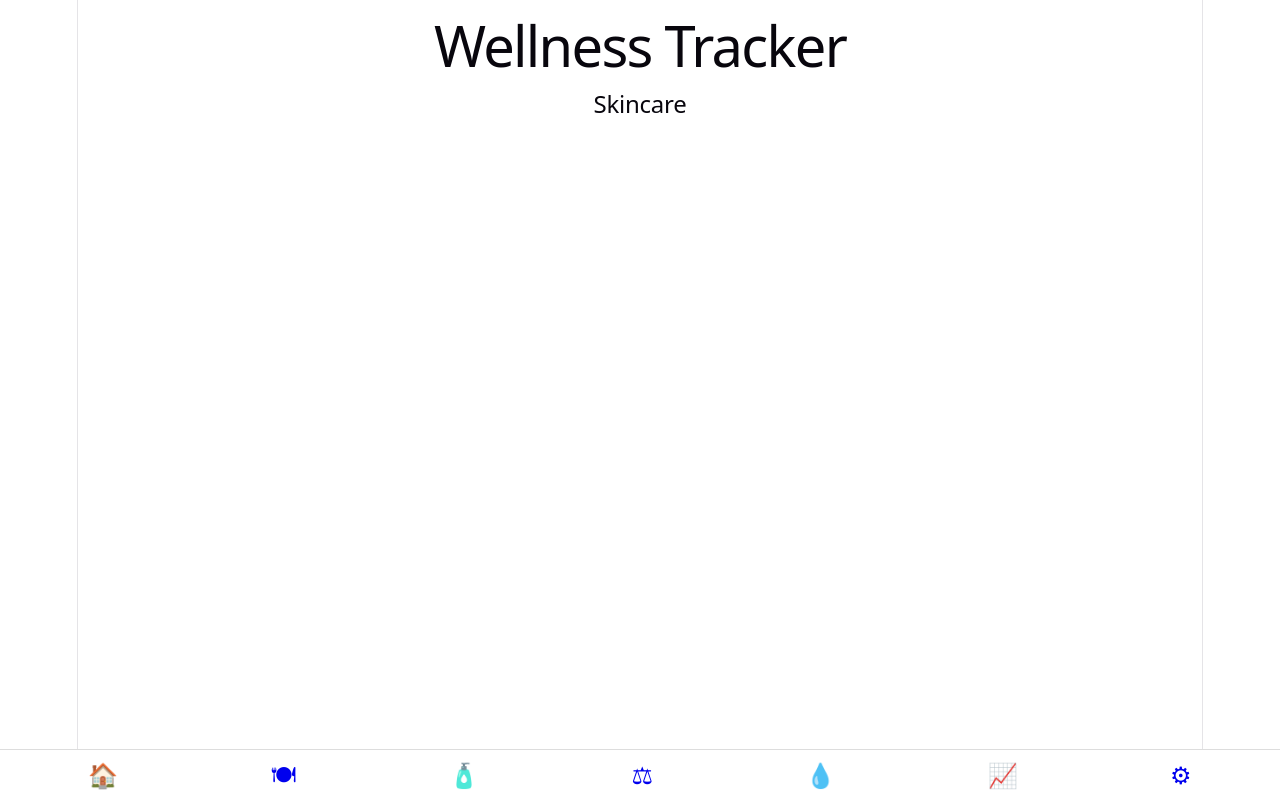
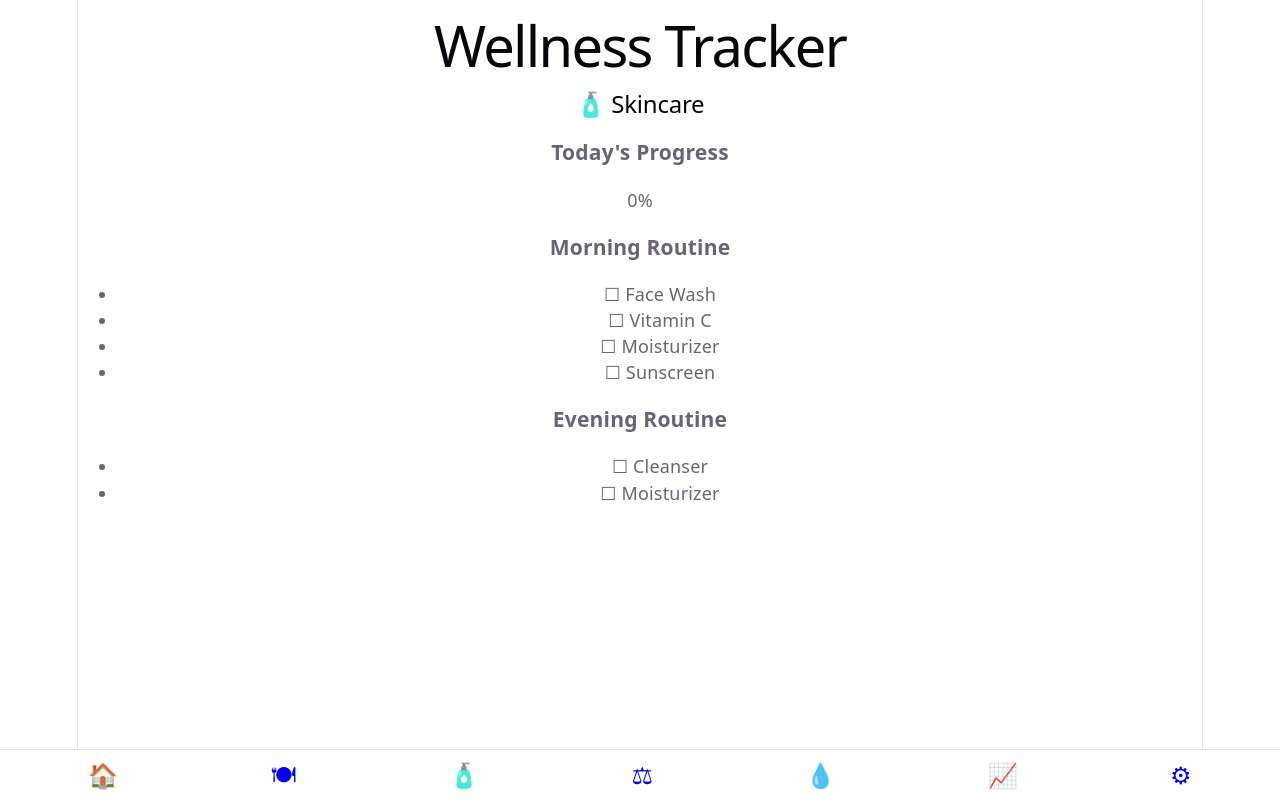
Before and after one commit to sravansamudrala/wellness-tracker, a React (Vite) app: page /skincare in a window 1280 px wide. Built offline with nearby package versions, Linux system fonts and the light colour scheme.

Commit message:
added skincare staticpage

```diff
--- a/src/pages/Skincare.tsx
+++ b/src/pages/Skincare.tsx
@@ -1,5 +1,29 @@
 function Skincare() {
-    return <h2>Skincare</h2>;
+  return (
+    <div>
+      <h2>🧴 Skincare</h2>
+
+      <h3>Today's Progress</h3>
+
+      <p>0%</p>
+
+      <h3>Morning Routine</h3>
+
+      <ul>
+        <li>☐ Face Wash</li>
+        <li>☐ Vitamin C</li>
+        <li>☐ Moisturizer</li>
+        <li>☐ Sunscreen</li>
+      </ul>
+
+      <h3>Evening Routine</h3>
+
+      <ul>
+        <li>☐ Cleanser</li>
+        <li>☐ Moisturizer</li>
+      </ul>
+    </div>
+  );
 }
 
 export default Skincare;
```
Also changed, not shown: src/components/skincare/ProgressBar.tsx (added), src/components/skincare/RoutineItem.tsx (added), src/components/skincare/RoutineSection.tsx (added).
